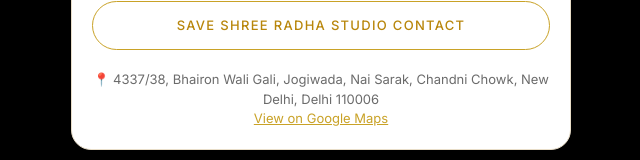
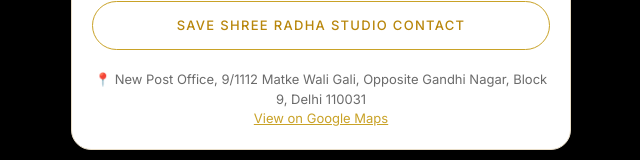
Before and after one commit to abhaysrsdev/SRS-EXHIBITION, a Next.js app: page /success in a window 1280 px wide. Shown: the part 355-515 px from the top of the page, without its empty margins (319-959 px from the left). Built offline with nearby package versions, Linux system fonts and the light colour scheme.

Commit message:
Revert Shree Radha Studio address back to Gandhi Nagar, keeping Chandni Chowk exclusively for Radhika Collection

```diff
--- a/app/success/page.tsx
+++ b/app/success/page.tsx
@@ -56,8 +56,8 @@ function SuccessInner() {
             </button>
 
             <div style={{ marginTop: 8, fontSize: 13, color: 'var(--text-muted)', textAlign: 'center' }}>
-              <p>📍 4337/38, Bhairon Wali Gali, Jogiwada, Nai Sarak, Chandni Chowk, New Delhi, Delhi 110006</p>
-              <a href="https://maps.google.com/?q=4337/38,+Bhairon+Wali+Gali,+Jogiwada,+Nai+Sarak,+Chandni+Chowk,+New+Delhi" target="_blank" rel="noopener noreferrer" style={{ color: 'var(--gold)', textDecoration: 'underline' }}>View on Google Maps</a>
+              <p>📍 New Post Office, 9/1112 Matke Wali Gali, Opposite Gandhi Nagar, Block 9, Delhi 110031</p>
+              <a href="https://maps.google.com/?q=Gandhi+Nagar,+New+Delhi" target="_blank" rel="noopener noreferrer" style={{ color: 'var(--gold)', textDecoration: 'underline' }}>View on Google Maps</a>
             </div>
           </div>
 
--- a/components/ContactModal.tsx
+++ b/components/ContactModal.tsx
@@ -36,7 +36,7 @@ export default function ContactModal({ type, onClose }: { type: 'shree' | 'radhi
           <p><strong>Email:</strong> shreeradhastudio@gmail.com</p>
           <p><strong>Address:</strong> {isRadhika
             ? '4337/38, Bhairon Wali Gali, Jogiwada, Nai Sarak, Chandni Chowk, New Delhi, Delhi 110006'
-            : '4337/38, Bhairon Wali Gali, Jogiwada, Nai Sarak, Chandni Chowk, New Delhi, Delhi 110006'}
+            : 'New Post Office, 9/1112 Matke Wali Gali, Opposite Gandhi Nagar, Block 9, Delhi 110031'}
           </p>
         </div>
 
--- a/components/LandingPageFull.tsx
+++ b/components/LandingPageFull.tsx
@@ -84,7 +84,7 @@ export default function LandingPageFull() {
           </button>
 
           <div style={{ marginTop: 2, fontSize: 12, color: 'var(--text-muted)', textAlign: 'center' }}>
-            <a href="https://maps.google.com/?q=4337/38,+Bhairon+Wali+Gali,+Jogiwada,+Nai+Sarak,+Chandni+Chowk,+New+Delhi" target="_blank" rel="noopener noreferrer" style={{ color: 'var(--gold)', textDecoration: 'underline' }}>📍 View on Google Maps</a>
+            <a href="https://maps.google.com/?q=Gandhi+Nagar,+New+Delhi" target="_blank" rel="noopener noreferrer" style={{ color: 'var(--gold)', textDecoration: 'underline' }}>📍 View on Google Maps</a>
           </div>
         </div>
 
--- a/lib/vcf.ts
+++ b/lib/vcf.ts
@@ -40,7 +40,7 @@ item5.TEL:+919811798414
 item5.X-ABLabel:WhatsApp
 EMAIL;TYPE=WORK:shreeradhastudio@gmail.com
 URL:${websiteUrl}
-ADR;TYPE=WORK:;;4337/38\\, Bhairon Wali Gali\\, Jogiwada\\, Nai Sarak\\, Chandni Chowk;New Delhi;Delhi;110006;India
+ADR;TYPE=WORK:;;Shree Radha Studio\\, New Post Office\\, 9/1112 Matke Wali Gali\\, Opposite Gandhi Nagar\\, Block 9;Delhi;;110031;India
 END:VCARD`;
   }
 
```
